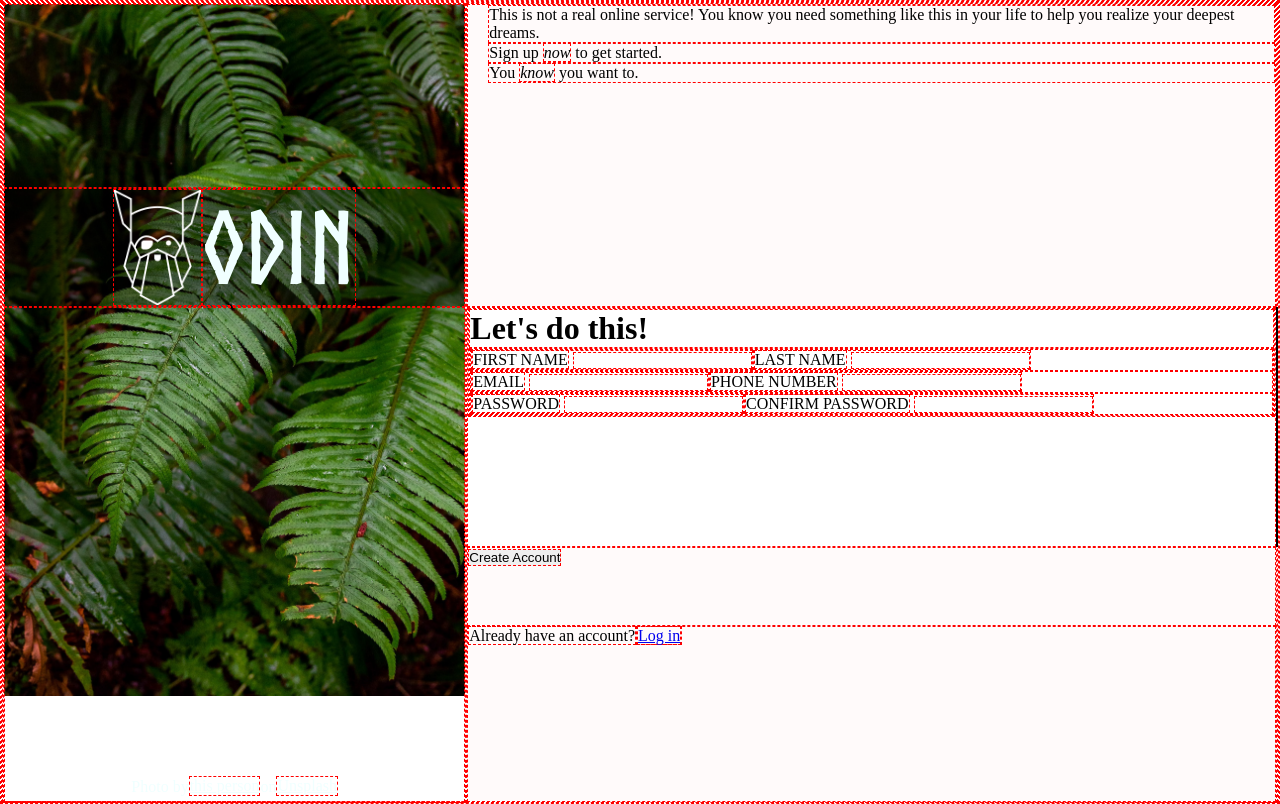
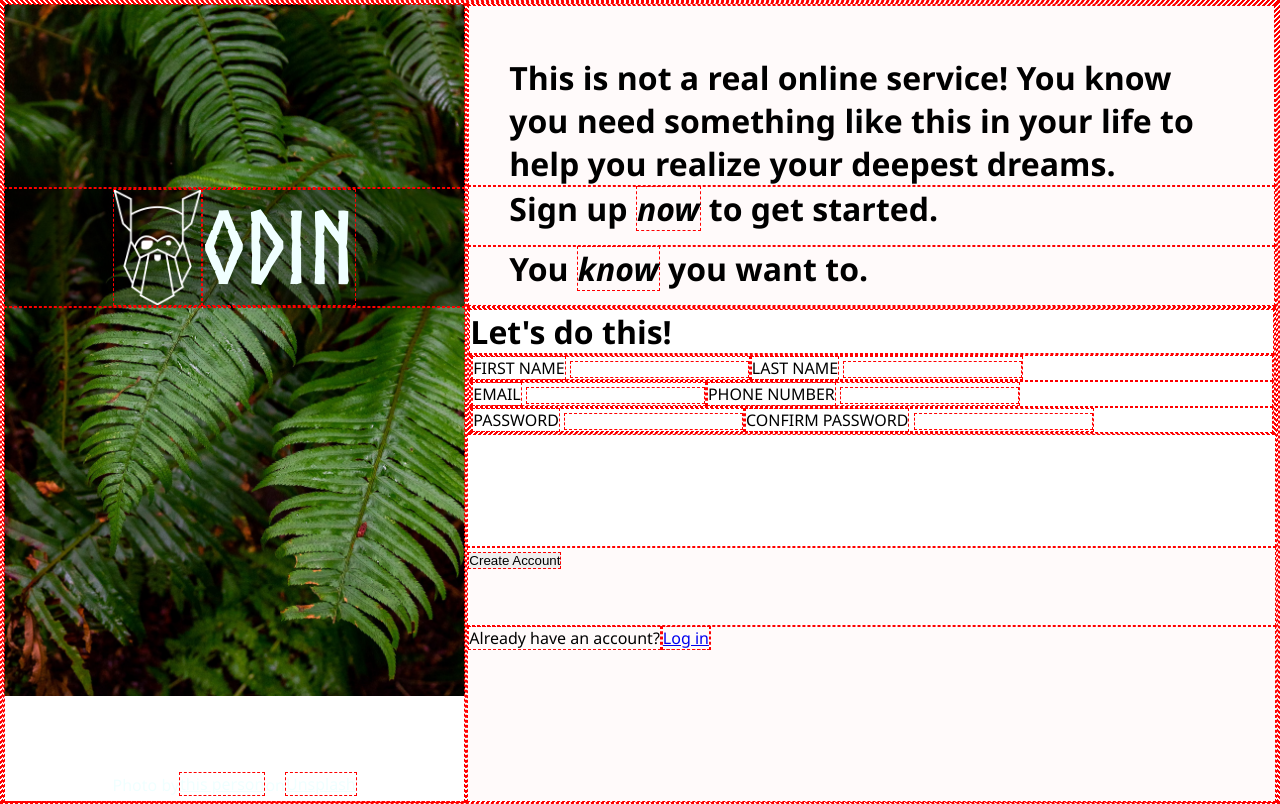
Before and after one commit to preto-phil/Sign-Up-Form, a plain HTML site: page Version-1/index.html in a window 1280 px wide. Drawn offline with Linux system fonts and the light colour scheme.

Commit message:
CSS changes: font changes throughout, text divs wholesale changes made, some other changes

```diff
--- a/Version-1/index.html
+++ b/Version-1/index.html
@@ -19,9 +19,9 @@
         </div>
         <div class="right-container">
             <div class="text-div">
-                <div>This is not a real online service! You know you need something like this in your life to help you realize your deepest dreams.</div>
-                <div> Sign up <em>now</em> to get started.</div>
-                <div>You <em>know</em> you want to.</div>
+                <div class="text-div-1">This is not a real online service! You know you need something like this in your life to help you realize your deepest dreams.</div>
+                <div class="text-div-2"> Sign up <em>now</em> to get started.</div>
+                <div class="text-div-3">You <em>know</em> you want to.</div>
             </div>
 
             <div class="form-div">
--- a/Version-1/style.css
+++ b/Version-1/style.css
@@ -27,6 +27,7 @@
     max-height: 100vh;
     min-height: 100vh;
 
+    font-family: 'Segoe UI', Tahoma, Geneva, Verdana, sans-serif;
 }
 
 
@@ -117,16 +118,43 @@ footer > a {
     height: 38%;
 
     background-color: rgb(255, 250, 250);
+}
 
+.text-div-1 {
+    font-size: 32px;
+    font-weight: 800;
 
-    padding-left: 20px;
+    height: 60%;
+
+    padding: 0 40px;
+
+    display: flex;
+    align-items: flex-end;
+}
+
+.text-div-2 {
+    font-size: 32px;
+    font-weight: 800;
+
+    height: 20%;
+
+    padding: 0 40px;
+}
+
+.text-div-3 {
+    font-size: 32px;
+    font-weight: 800;
+
+    height: 20%;
+
+    padding: 0 40px;
 }
 
 .form-div {
     height: 30%;
 
 /*  border: 1px solid grey; */
-    box-shadow: 2px 0;
+    box-shadow: 0px 0px 0px 0px;
 }
 
 .form-structure {
```
